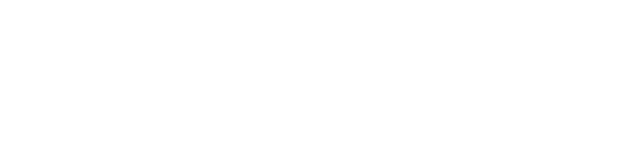
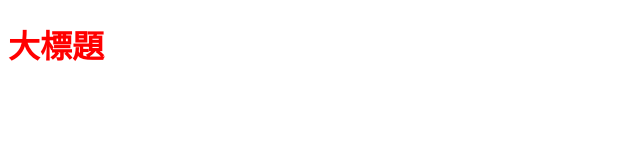
Before and after one commit to tg-Tina02/test-one, a plain HTML site: page index.html in a window 1280 px wide. Shown: the whole page, without its empty margins (0-640 px from the left). Drawn offline with Linux system fonts and the light colour scheme.

Commit message:
新增h1標跟跟樣式

```diff
--- /dev/null
+++ b/css/all.css
@@ -0,0 +1,3 @@
+h1{
+    color: red;
+}
--- a/index.html
+++ b/index.html
@@ -5,8 +5,9 @@
     <meta http-equiv="X-UA-Compatible" content="IE=edge">
     <meta name="viewport" content="width=device-width, initial-scale=1.0">
     <title>Document</title>
+    <link rel="stylesheet" href="css/all.css">
 </head>
 <body>
-
+    <h1>大標題</h1>
 </body>
 </html>
```
